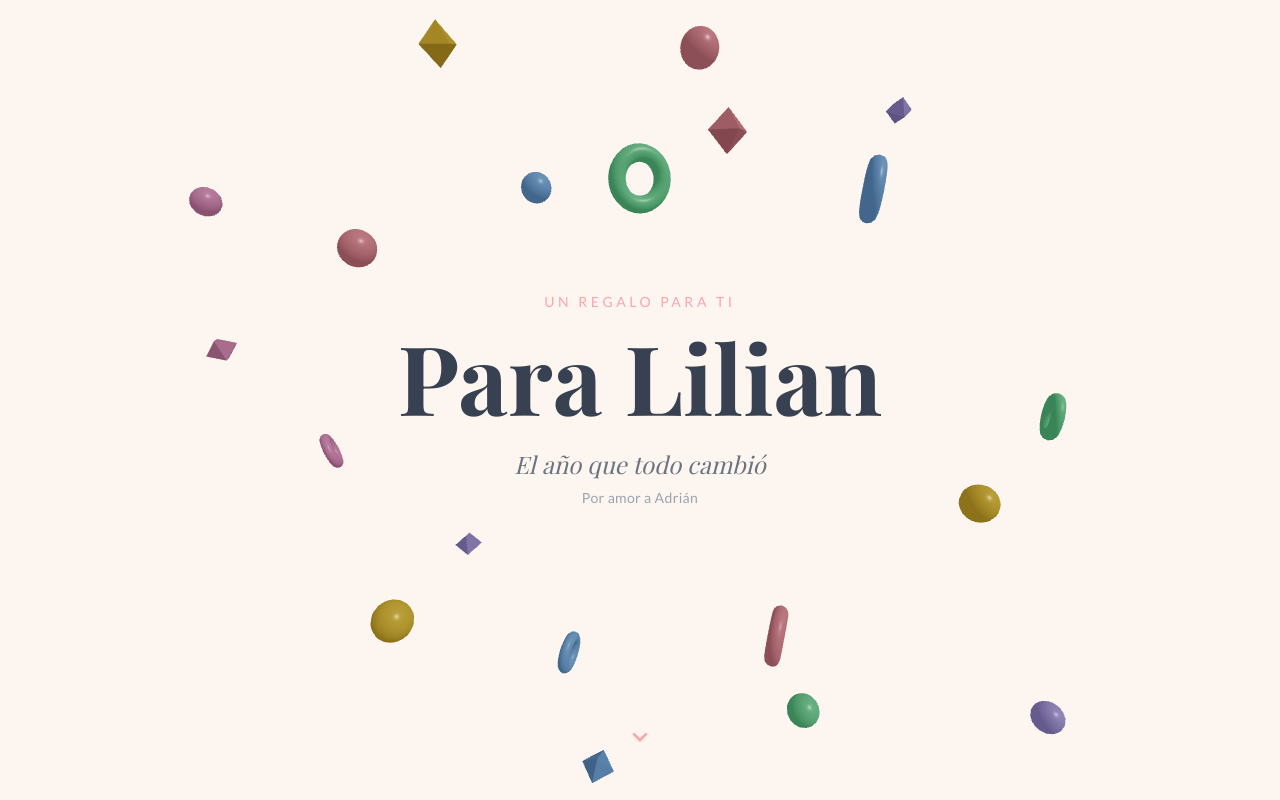
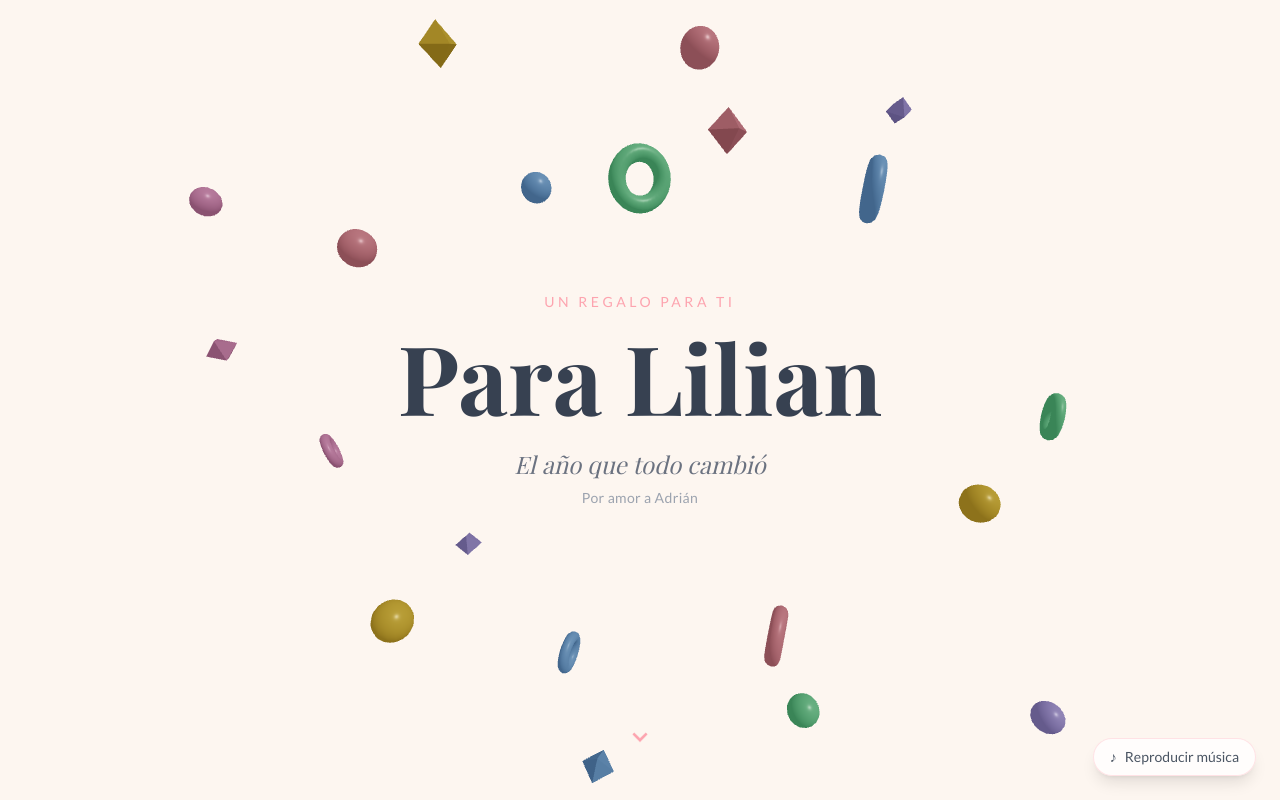
Before and after one commit to bryancondor/first-time-mom, a React (Vite) app: page / in a window 1280 px wide. Shown: the top 800 px of the page. Built offline with nearby package versions, Linux system fonts and the light colour scheme; a web font is replaced by a local one.

Commit message:
feat: add floating MusicPlayer with Perfect by Ed Sheeran

```diff
--- a/src/App.jsx
+++ b/src/App.jsx
@@ -2,6 +2,7 @@ import FloatingScene from './components/FloatingScene'
 import Hero from './components/Hero'
 import JourneySection from './components/JourneySection'
 import VideoClosing from './components/VideoClosing'
+import MusicPlayer from './components/MusicPlayer'
 import { sections } from './data/journey'
 
 export default function App() {
@@ -15,6 +16,7 @@ export default function App() {
         ))}
         <VideoClosing />
       </div>
+      <MusicPlayer />
     </div>
   )
 }
--- /dev/null
+++ b/src/components/MusicPlayer.jsx
@@ -0,0 +1,37 @@
+import { useRef, useState } from 'react'
+import { motion } from 'framer-motion'
+import musicSrc from '../assets/music/perfect-ed-sheeran.mp3'
+
+export default function MusicPlayer() {
+  const audioRef = useRef()
+  const [playing, setPlaying] = useState(false)
+
+  function toggle() {
+    if (!audioRef.current) return
+    if (playing) {
+      audioRef.current.pause()
+      setPlaying(false)
+    } else {
+      audioRef.current.play().then(() => setPlaying(true)).catch(() => {})
+    }
+  }
+
+  return (
+    <>
+      <audio ref={audioRef} src={musicSrc} loop />
+      <motion.button
+        onClick={toggle}
+        aria-label={playing ? 'pausar música' : 'reproducir música'}
+        className="fixed bottom-6 right-6 z-50 bg-white/80 backdrop-blur-sm border border-pink/30 text-gray-600 rounded-full px-4 py-2 text-sm font-body shadow-lg flex items-center gap-2 hover:bg-white transition-colors"
+        initial={{ opacity: 0, y: 20 }}
+        animate={{ opacity: 1, y: 0 }}
+        transition={{ delay: 2.5, duration: 0.6 }}
+        whileHover={{ scale: 1.05 }}
+        whileTap={{ scale: 0.97 }}
+      >
+        <span>{playing ? '⏸' : '♪'}</span>
+        <span>{playing ? 'Pausar' : 'Reproducir música'}</span>
+      </motion.button>
+    </>
+  )
+}
```
Also changed, not shown: 2 other files (tests, documents, lock files or other folders).
